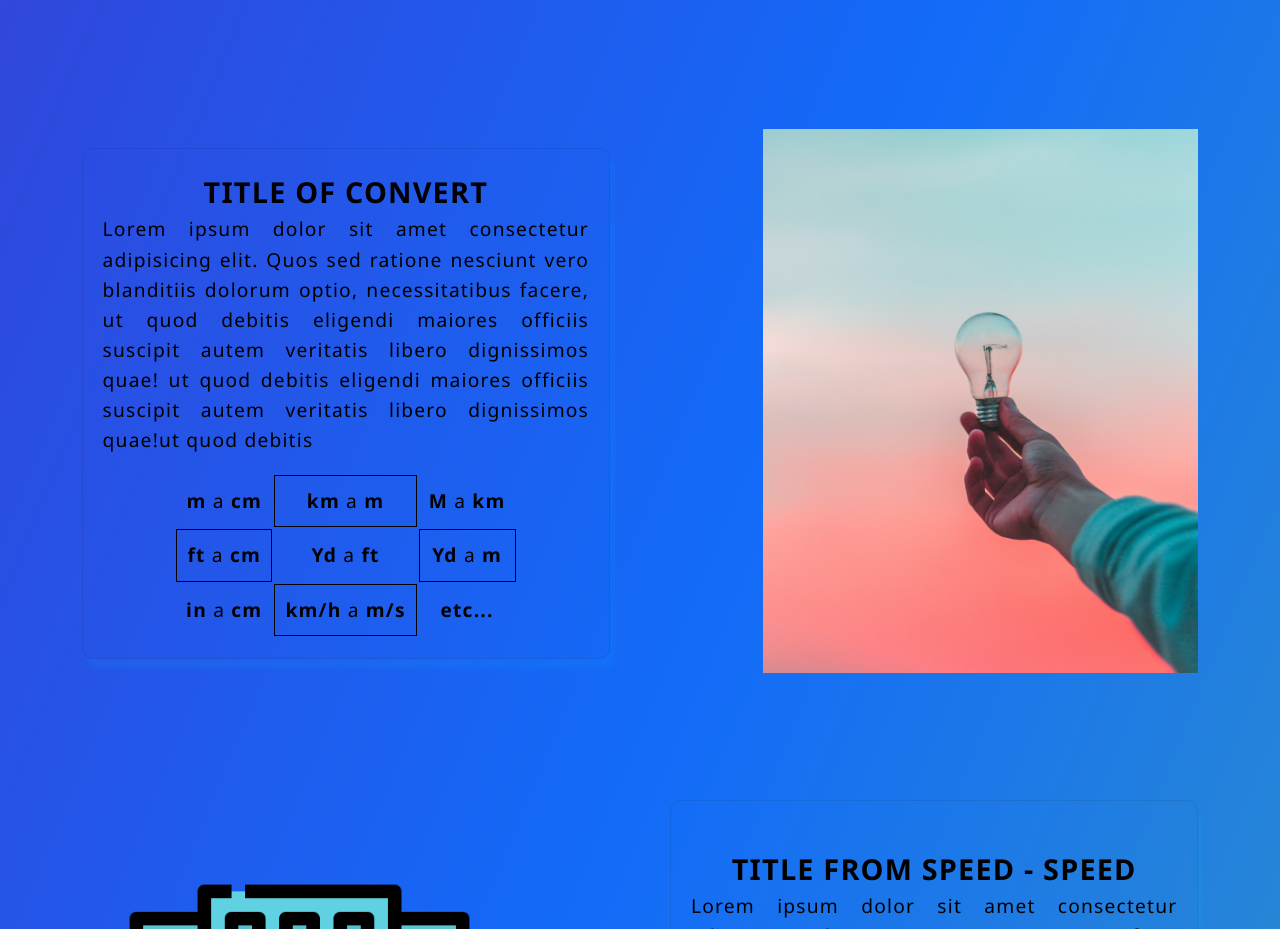
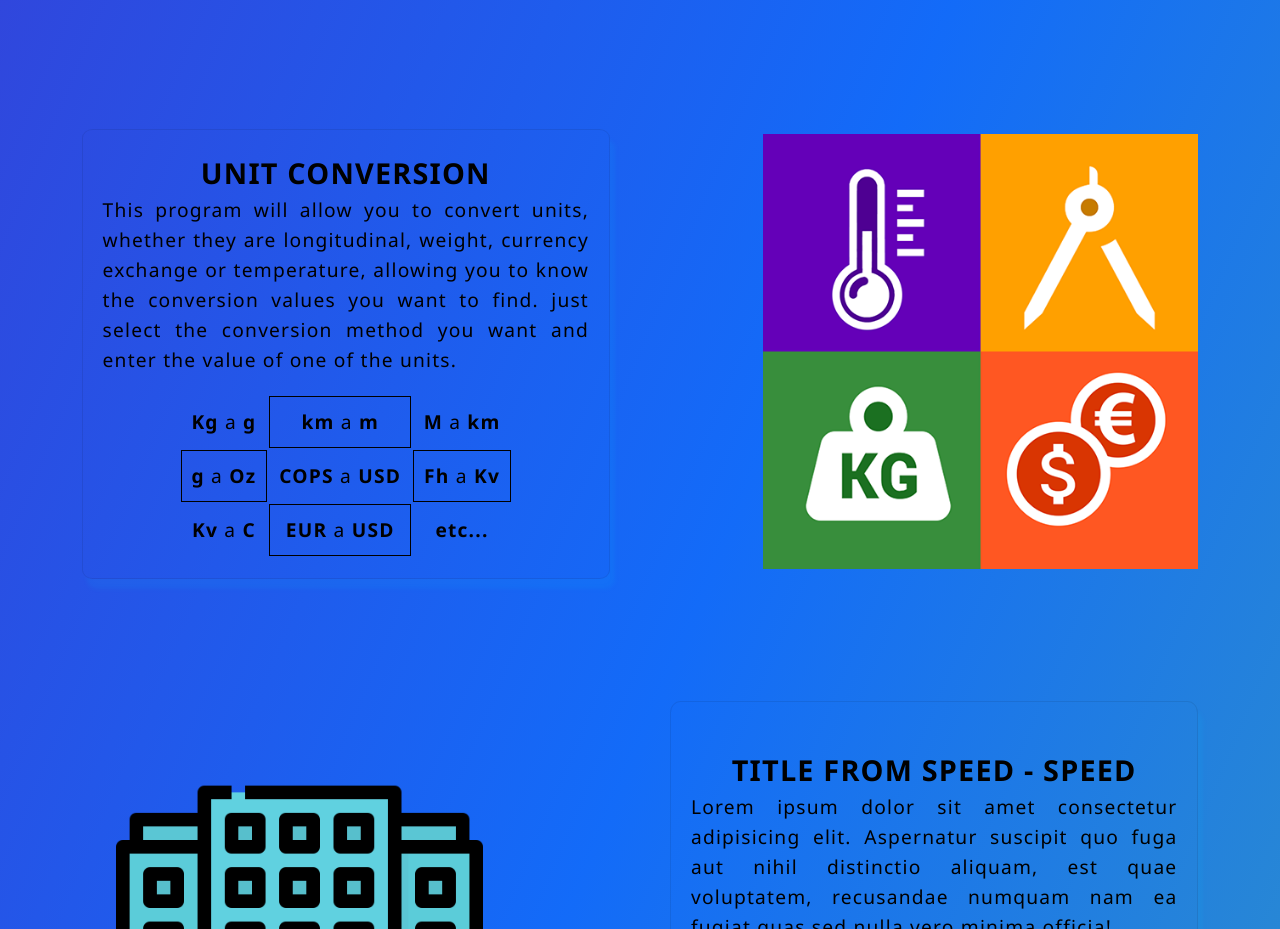
Before and after one commit to MasterAdrian123/PCA_proyect, a plain HTML site: page PCA_proyect/index.html in a window 1280 px wide. Shown: the part 780-1709 px from the top of the page. Drawn offline with nearby package versions, Linux system fonts and the light colour scheme.

Commit message:
cambio del contenido de la seccion convert

```diff
--- a/PCA_proyect/index.html
+++ b/PCA_proyect/index.html
@@ -22,30 +22,29 @@
             <div class="Convert ">
                 <div class="Centrado sombreado">
                     <div class="description description2">
-                        <h2>TITLE OF CONVERT</h2>
+                        <h2>UNIT CONVERSION</h2>
                         <div>
                             <p>
-                                Lorem ipsum dolor sit amet consectetur adipisicing elit. Quos sed ratione
-                                nesciunt vero blanditiis dolorum optio, necessitatibus facere, ut quod debitis
-                                eligendi maiores officiis suscipit autem veritatis libero dignissimos quae!
-                                ut quod debitis eligendi maiores officiis suscipit autem veritatis libero
-                                dignissimos quae!ut quod debitis
+                                This program will allow you to convert units, whether they are
+                                longitudinal, weight, currency exchange or temperature, allowing
+                                you to know the conversion values you want to find. just select
+                                the conversion method you want and enter the value of one of the units.
                             </p>
                             <div>
                                 <table class="horizontal">
                                     <tr>
-                                        <td nowrap> <p> <strong>m</strong> a <strong>cm</strong> </p></td>
+                                        <td nowrap> <p> <strong>Kg</strong> a <strong>g</strong> </p></td>
                                         <td class="Visual"> <p> <strong>km</strong> a <strong>m</strong> </p></td>
                                         <td> <p> <strong>M</strong>  a  <strong>km</strong></p></td>
                                     </tr>
                                     <tr>
-                                        <td class="Visual"> <p> <Strong>ft</Strong> a <strong>cm</strong></p></td>
-                                        <td nowrap> <p> <strong>Yd</strong> a <strong> ft</strong></p></td>
-                                        <td class="Visual"> <p> <strong>Yd</strong> a <strong>m</strong></p></td>
+                                        <td class="Visual"> <p> <Strong>g</Strong> a <strong>Oz</strong></p></td>
+                                        <td nowrap> <p> <strong>COPS</strong> a <strong> USD</strong></p></td>
+                                        <td class="Visual"> <p> <strong>Fh</strong> a <strong>Kv</strong></p></td>
                                     </tr>
                                     <tr>
-                                        <td> <p><strong>in</strong> a <strong>cm</strong></p></td>
-                                        <td class="Visual"> <p ><strong>km/h</strong> a <strong>m/s</strong></p></td>
+                                        <td> <p><strong>Kv</strong> a <strong>C</strong></p></td>
+                                        <td class="Visual"> <p ><strong>EUR</strong> a <strong>USD</strong></p></td>
                                         <td> <p><strong>etc...</strong></p></td>
                                     </tr>
                                 </table>
@@ -57,7 +56,13 @@
                     <!-- can push an map>area, gif, video -->
                     <!-- OR CAN PUSH A picture>source->media  -->
                     <div>
-                        <img src="img/img1.jpg" alt="ESTA NO ES LA IMAGEN REAL; BUSCAR UNA ADECUADA">
+                        <img src="img/logo_convert.png" alt="ESTA NO ES LA IMAGEN REAL; BUSCAR UNA ADECUADA" usemap="#maping">
+                        <map name="maping">
+                                <area shape="rect" coords="0,0,230,230" href="#temp" alt="temperatura">
+                                <area shape="rect" coords="231,0,460,230" href="#longitudinal" alt="longitudinal">
+                                <area shape="rect" coords="0,231,230,460" href="#peso" alt="peso">
+                                <area shape="rect" coords="231,231,461,461" href="#moneda" alt="moneda">
+                        </map>
                     </div>
                 </div>
             </div>
--- a/PCA_proyect/style.css
+++ b/PCA_proyect/style.css
@@ -95,11 +95,13 @@ img{
     margin-left: auto;
     margin-right: auto;
     border: 1px solid rgba(0, 0, 0, 0.5);
-    padding: 20px; border-radius: 2%;box-shadow:
-    2px 4px 4px 10px rgba(4, 247, 255, 0.1);
+    padding: 20px;
+    border-radius: 2%;
+    box-shadow:2px 4px 4px 10px rgba(4, 247, 255, 0.1);
+    transition: all .8s;
 }
 .sombreado:hover , .ultimate:hover{
-    box-shadow: 5px 5px 6px 15px rgba(6, 184, 255, 0.657);
+    box-shadow: 2px 1px 3px 10px rgba(6, 184, 255, 0.657);
 }
 
 
```
Also changed, not shown: PCA_proyect/img/logo_convert.png (added).
